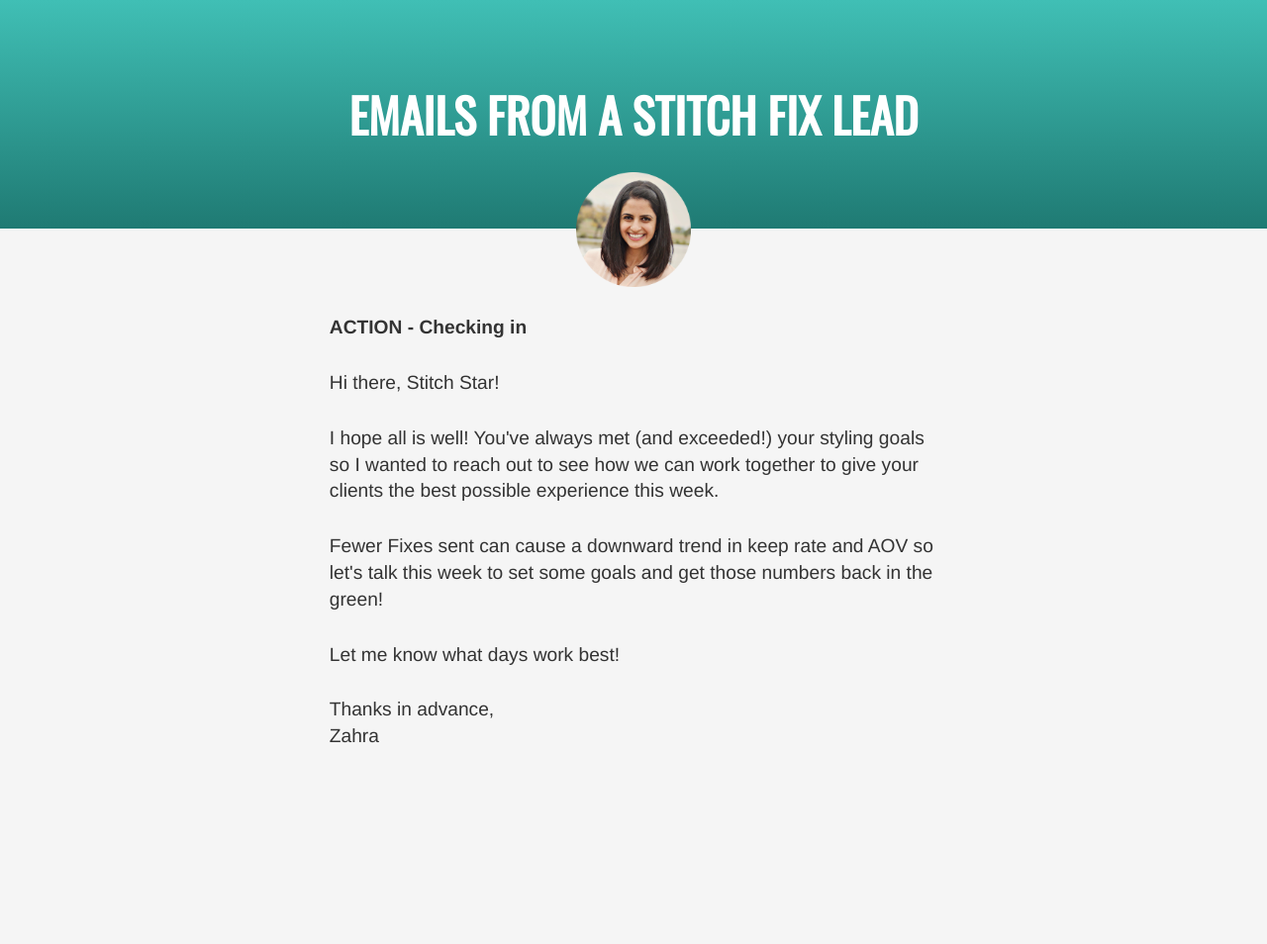
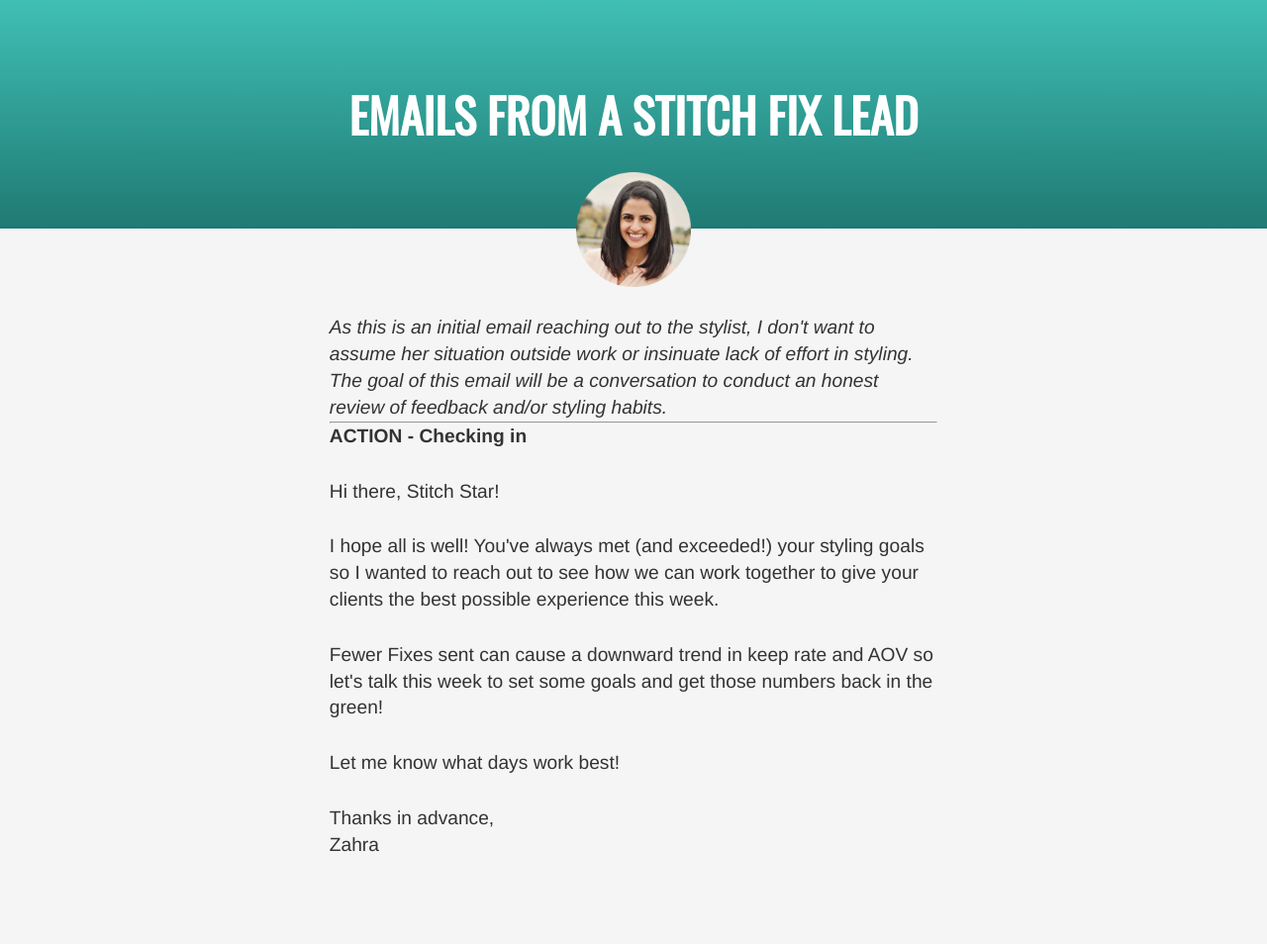
Before and after one commit to znourani/portfolio, a Jekyll site: the page stitchfix/performance.html, which Jekyll copies as it is, in a window 1280 px wide. Shown: the whole page at 99% size. Built offline with Jekyll 4.4.1, drawn with Linux system fonts in a browser that asks for light colours; Markdown is read by kramdown in place of the engine named in the settings; before the commit the page ends 900 px from its top, so only the background shows below that.

Commit message:
Disclaimer added

```diff
--- a/stitchfix/performance.html
+++ b/stitchfix/performance.html
@@ -13,6 +13,13 @@
         </header>
         <div class="content">
             <img src="/assets/images/pic.png" class="face" alt="Zahra Nourani">
+
+            <em>
+              As this is an initial email reaching out to the stylist, I don't want to assume her situation outside work or insinuate lack of effort in styling. The goal of this email will be a conversation to conduct an honest review of feedback and/or styling habits.
+            </em>
+
+            <hr />
+
             <h2>ACTION - Checking in</h2>
 
             <p>Hi there, Stitch Star!</p>
```
